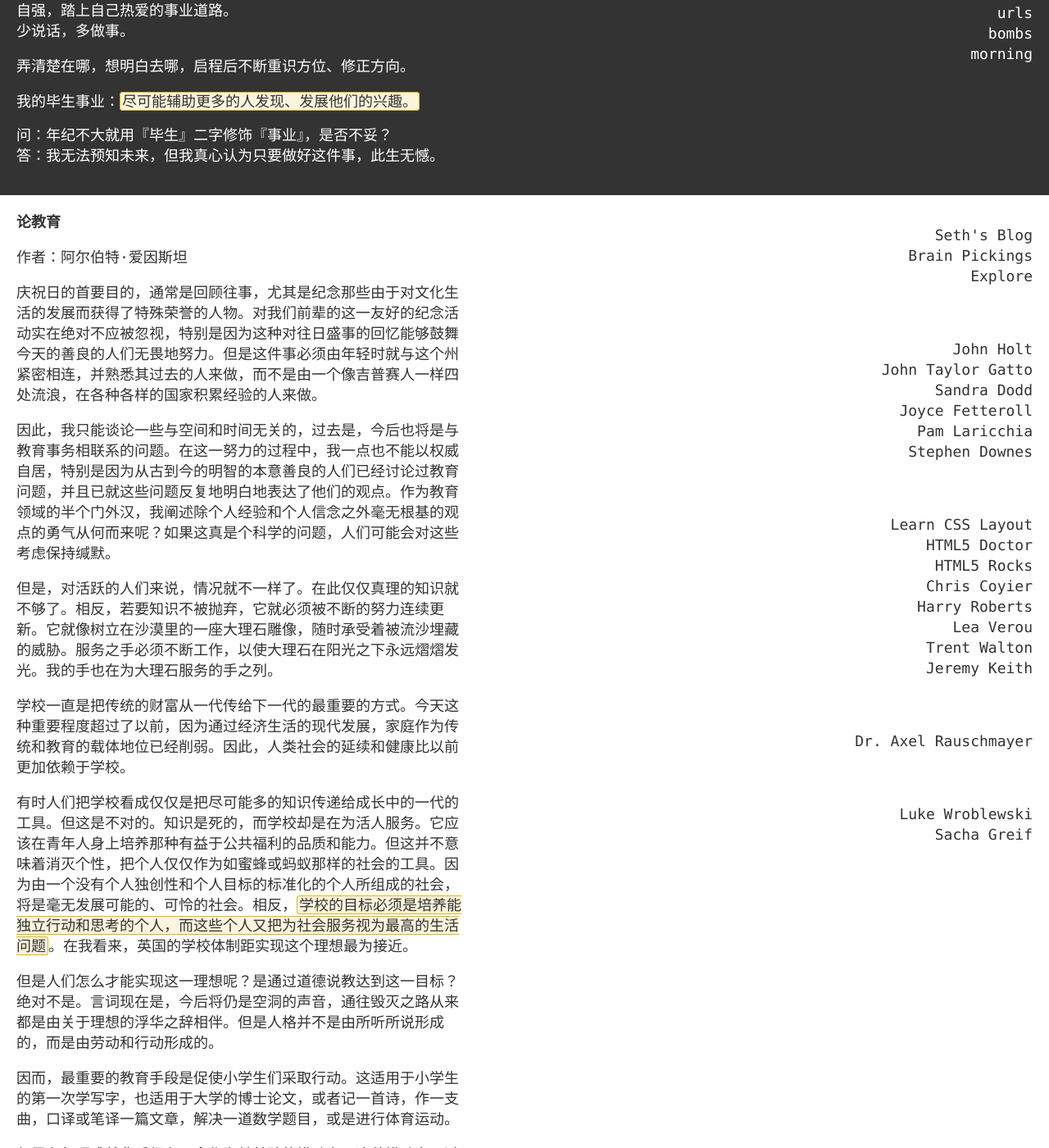
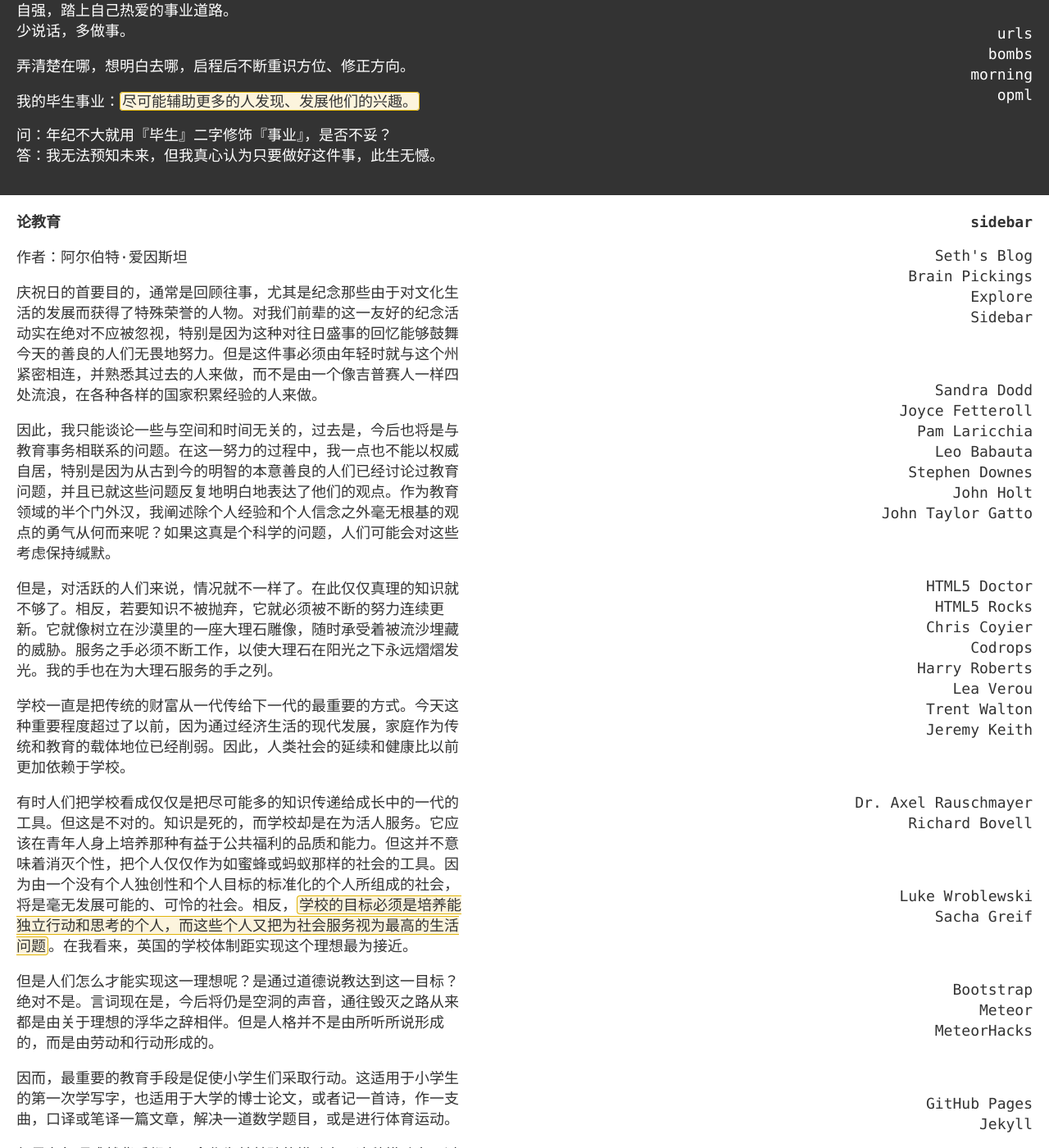
Before and after one commit to lzl/lzl.github.com, a Jekyll site: the page built from index.md, in a window 1280 px wide and 1400 px high, scrolled down 286 px. Shown: the whole window at 82% size. Built offline with Jekyll 4.4.1, drawn with Linux system fonts in a browser that asks for light colours; Markdown is read by kramdown in place of the engine named in the settings.

Commit message:
update nav.html and aside.html

```diff
--- a/_includes/aside.html
+++ b/_includes/aside.html
@@ -1,27 +1,31 @@
+<h1>sidebar</h1>
+
 <ul>
     <li><a href='http://sethgodin.typepad.com/seths_blog/' title='Seth&apos;s Blog'>Seth&apos;s Blog</a></li>
     <li><a href='http://www.brainpickings.org/' title='Brain Pickings'>Brain Pickings</a></li>
     <li><a href='http://exp.lore.com/' title='Explore'>Explore</a></li>
+    <li><a href='http://sidebar.io/' title='Sidebar: The 5 best design links, every day'>Sidebar</a></li>
 </ul>
 
 <hr />
 
 <ul>
-    <li><a href='http://www.holtgws.com/' title='John Holt GWS'>John Holt</a></li>
-    <li><a href='http://www.johntaylorgatto.com/' title='John Taylor Gatto - Challenging the Myths of Modern Schooling'>John Taylor Gatto</a></li>
     <li><a href='http://sandradodd.com/' title='Sandra Dodd on Life and Learning'>Sandra Dodd</a></li>
     <li><a href='http://joyfullyrejoycing.com/' title='Joyfully Rejoycing - Joyful Living and Unschooling'>Joyce Fetteroll</a></li>
     <li><a href='http://livingjoyfully.ca/' title='Living Joyfully'>Pam Laricchia</a></li>
+    <li><a href='http://leobabauta.com/'>Leo Babauta</a></li>
     <li><a href='http://www.downes.ca/' title='Stephen&apos;s Web'>Stephen Downes</a></li>
+    <li><a href='http://www.holtgws.com/' title='John Holt GWS'>John Holt</a></li>
+    <li><a href='http://www.johntaylorgatto.com/' title='John Taylor Gatto - Challenging the Myths of Modern Schooling'>John Taylor Gatto</a></li>
 </ul>
 
 <hr />
 
 <ul>
-    <li><a href='http://learnlayout.com/' title='Learn CSS Layout'>Learn CSS Layout</a></li>
     <li><a href='http://html5doctor.com/' title='HTML5 Doctor, helping you implement HTML5 today'>HTML5 Doctor</a></li>
     <li><a href='http://www.html5rocks.com/' title='HTML5 Rocks - A resource for open web HTML5 developers'>HTML5 Rocks</a></li>
     <li><a href='http://css-tricks.com/' title='CSS-Tricks'>Chris Coyier</a></li>
+    <li><a href='http://tympanus.net/codrops/' title='Codrops'>Codrops</a></li>
     <li><a href='http://csswizardry.com/' title='Home – CSS Wizardry – CSS, OOCSS, front-end architecture, performance and more, by Harry Roberts'>Harry Roberts</a></li>
     <li><a href='http://lea.verou.me/' title='Lea Verou | Life at the bleeding edge (of web standards)'>Lea Verou</a></li>
     <li><a href='http://trentwalton.com/' title='Trent Walton'>Trent Walton</a></li>
@@ -32,6 +36,7 @@
 
 <ul>
     <li><a href='http://www.2ality.com/' title='②ality – JavaScript and more'>Dr. Axel Rauschmayer</a></li>
+    <li><a href='http://javascriptissexy.com/' title='JavaScript is Sexy | Learn modern web application development with JavaScript'>Richard Bovell</a></li>
 </ul>
 
 <hr />
@@ -40,3 +45,18 @@
     <li><a href='http://www.lukew.com/' title='LukeW Ideation + Design | Digital Product Strategy &amp; Design'>Luke Wroblewski</a></li>
     <li><a href='http://sachagreif.com/' title='SachaGreif.com'>Sacha Greif</a></li>
 </ul>
+
+<hr />
+
+<ul>
+    <li><a href='http://getbootstrap.com/' title='Sleek, intuitive, and powerful mobile first front-end framework for faster and easier web development.'>Bootstrap</a></li>
+    <li><a href='http://www.meteor.com/' title='Meteor is an open-source platform for building top-quality web apps in a fraction of the time, whether you&apos;re an expert developer or just getting started.'>Meteor</a></li>
+    <li><a href='http://meteorhacks.com/' title='Meteor hacks and tricks by arunoda'>MeteorHacks</a></li>
+</ul>
+
+<hr />
+
+<ul>
+    <li><a href='http://pages.github.com/' title='GitHub Pages'>GitHub Pages</a></li>
+    <li><a href='http://jekyllrb.com/' title='Jekyll • Simple, blog-aware, static sites'>Jekyll</a></li>
+</ul>
--- a/_includes/nav.html
+++ b/_includes/nav.html
@@ -6,7 +8,7 @@
 <hr />
 
 <ul>
-    <li><a href='mailto:lizunlong@gmail.com' title='say hi'>email</a></li>
+    <li><a href='emailto:lizunlong@gmail.com' title='say hi'>email</a></li>
     <li><a href='http://lizunlong.tumblr.com/' title='check out my tumblog'>taste</a></li>
     <li><a href='http://lzl.neocities.org/' title='HTML, CSS and JavaScript playground'>playground</a></li>
 </ul>
@@ -17,4 +19,5 @@
     <li><a href='http://blog.lizunlong.com/tagged/urls' title='My browser homepage'>urls</a></li>
     <li><a href='http://blog.lizunlong.com/tagged/bombs' title='I like link stuff.'>bombs</a></li>
     <li><a href='http://blog.lizunlong.com/tagged/morning' title='I write something at morning'>morning</a></li>
+    <li><a href='https://dl.dropboxusercontent.com/u/398/FeedWranglerOPML.xml' title='It&apos;s my pleasure to share my reading feeds with you.'>opml</a></li>
 </ul>
```
Also changed, not shown: other parts of _includes/nav.html (+2 -0 lines).
